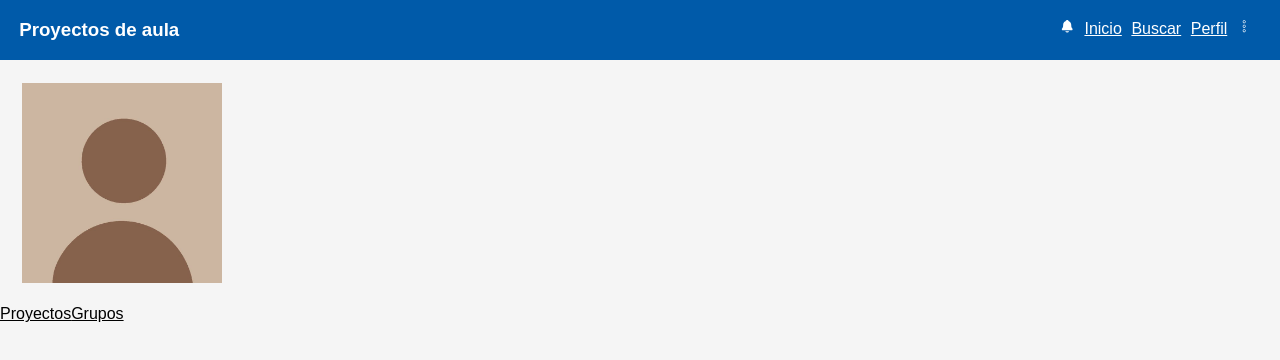
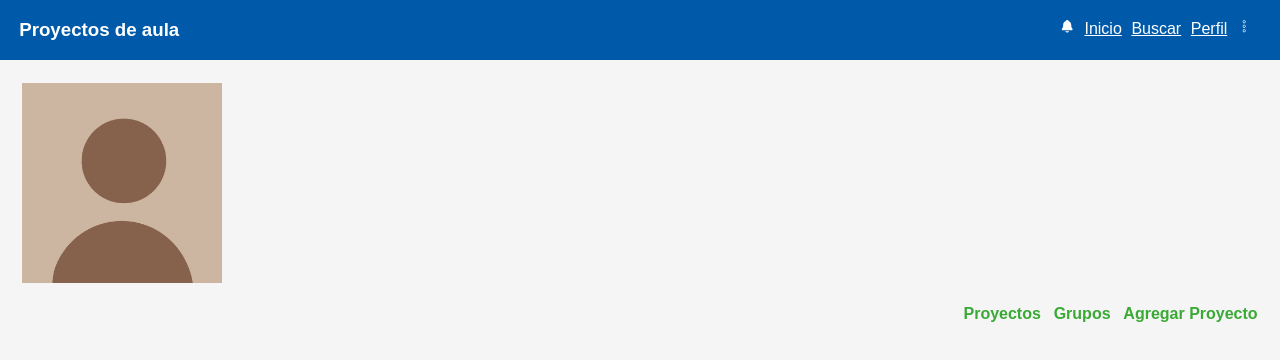
Before and after one commit to Jimmy2004S/Plataforma-Proaula, a React (Vite) app in the folder client/: page /perfil-groups in a window 1280 px wide. Shown: the top 360 px of the page. Built offline with nearby package versions, Linux system fonts and the light colour scheme.

Commit message:
Profile Nav

```diff
--- a/client/src/api/apiSlice.js
+++ b/client/src/api/apiSlice.js
@@ -59,4 +59,5 @@ export const apiSlice = createApi({
     })
 })
 
-export const {useGetUserQuery, useCreateUserMutation, useDeleteUserMutation, useLoginUserMutation, useCreateProjectMutation, useGetUserProjectsQuery, useFilter} = apiSlice
+export const {useGetUserQuery, useCreateUserMutation, useDeleteUserMutation, useLoginUserMutation, useCreateProjectMutation, useGetUserProjectsQuery} = apiSlice
+export const { useFilter } = apiSlice;
--- a/client/src/assets/styles/users/Profile.module.scss
+++ b/client/src/assets/styles/users/Profile.module.scss
@@ -23,5 +23,14 @@
 }
 
 .nav{
+    display: flex;
+    gap: 0.8rem;
+    justify-content: flex-end;
+    padding-right: 1.4rem;
 
+    &__link{
+        text-decoration: none;
+        color: #3aaa35;
+        font-weight: 600;
+    }
 }
--- a/client/src/components/students/ProfileNav.jsx
+++ b/client/src/components/students/ProfileNav.jsx
@@ -1,10 +1,11 @@
 import { Link } from "react-router-dom";
-// import styles from "../../assets/styles/users/Profile.module.scss"
+import styles from "../../assets/styles/users/Profile.module.scss"
 export const ProfileNav = () => {
   return (
-    <nav>
-      <Link to="/perfil">Proyectos</Link>
-      <Link to="/perfil-groups">Grupos</Link>
+    <nav className={styles.nav}>
+      <Link to="/perfil" className={styles.nav__link}>Proyectos</Link>
+      <Link to="/perfil-groups" className={styles.nav__link}>Grupos</Link>
+      <Link to="/project-form" className={styles.nav__link}>Agregar Proyecto</Link>
     </nav>
   )
 }
--- a/client/src/pages/common/Buscador.jsx
+++ b/client/src/pages/common/Buscador.jsx
@@ -7,15 +7,13 @@ import Footer from "../../components/common/Footer";
 import { useSelector } from "react-redux";
 import { useFilter } from "../../api/apiSlice";
 import { useState } from "react";
+import { ProjectCard } from "../../components/project/ProjectCard";
 
 export const Buscador = () => {
   const rol = useSelector((state) => state.user.user.rol_id);
   const [busqueda, setbusqueda] = useState("");
   const { data, isLoading, isError, error, refetch } = useFilter(busqueda);
-
-  const handleBusqueda = async () => {
-    refetch();
-  };
+  console.log(data)
   return (
     <div>
       {rol === 1 && <Return />}
@@ -32,7 +30,6 @@ export const Buscador = () => {
           <button
             type="button"
             className={styles.form__button}
-            onClick={() => handleBusqueda(busqueda)}
           >
             <FaSearch />
           </button>
@@ -40,6 +37,8 @@ export const Buscador = () => {
       </div>
       {isLoading && <h3>Cargando</h3>}
       {isError && <h3>{error.message}</h3>}
+      {data && <ProjectCard projects={data} />}
+
       <Footer />
     </div>
   );
--- a/client/src/pages/students/ProfilePage.jsx
+++ b/client/src/pages/students/ProfilePage.jsx
@@ -5,6 +5,7 @@ import { ProfileNav } from "../../components/students/ProfileNav";
 import { useSelector } from "react-redux";
 import { useGetUserProjectsQuery } from "../../api/apiSlice";
 import { ProjectCard } from "../../components/project/ProjectCard";
+import { Link } from "react-router-dom";
 
 export const ProfilePage = () => {
   const rol = useSelector((state)=> state.user.user.rol_id);
@@ -24,6 +25,8 @@ export const ProfilePage = () => {
         <ProjectCard key={project.id} project={project} />
       ))}
 
+
+
       {/* {isError && <p>{JSON.stringify(error)}</p>} */}
     </>
   );
```
